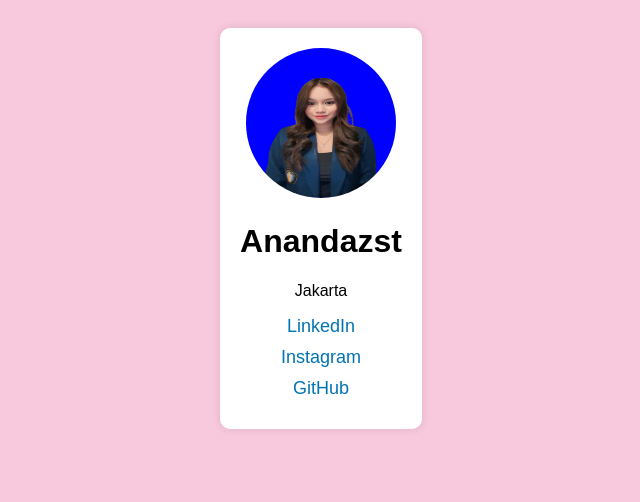
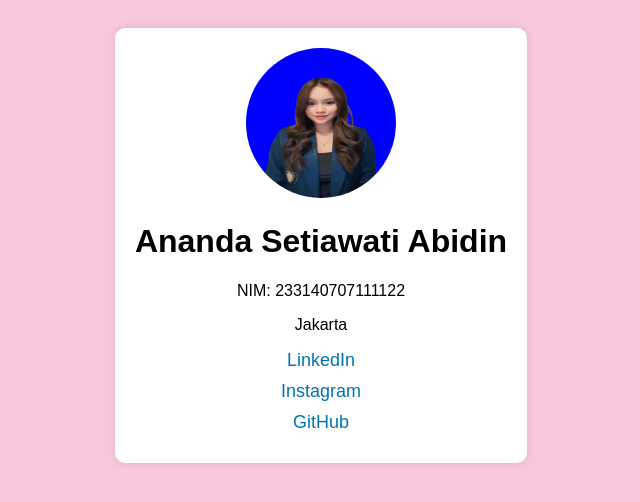
Before and after one commit to anandaast/static-web-profile, a plain HTML site: page index.html in a window 1280 px wide. Shown: the whole page, without its empty margins (319-959 px from the left). Drawn offline with Linux system fonts and the light colour scheme.

Commit message:
Update nama lengkap dan NIM di index.html

```diff
--- a/index.html
+++ b/index.html
@@ -3,7 +3,7 @@
 <head>
     <meta charset="UTF-8">
     <meta name="viewport" content="width=device-width, initial-scale=1.0">
-    <title>Anandazst Profile</title>
+    <title>Ananda Setiawati Abidin Profile</title>
     <style>
         body {
             font-family: Arial, sans-serif;
@@ -34,8 +34,9 @@
 </head>
 <body>
     <div class="container">
-        <img src="foto1.jpg" alt="Anandazst">
-        <h1>Anandazst</h1>
+        <img src="foto1.jpg" alt="Ananda Setiawati Abidin">
+        <h1>Ananda Setiawati Abidin</h1>
+        <p>NIM: 233140707111122</p>
         <p>Jakarta</p>
         <div class="links">
             <a href="https://www.linkedin.com/in/anandazst" target="_blank">LinkedIn</a>
```
